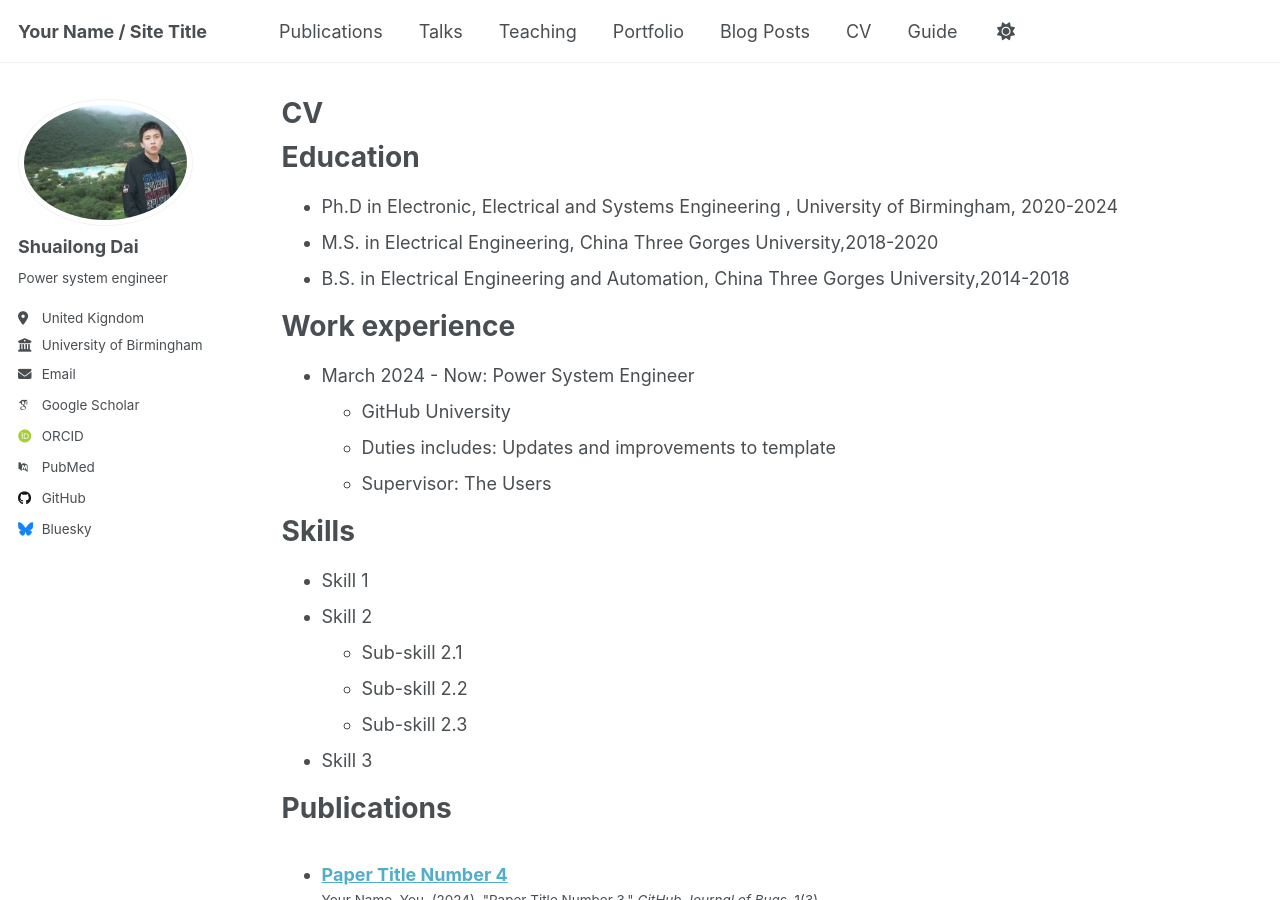
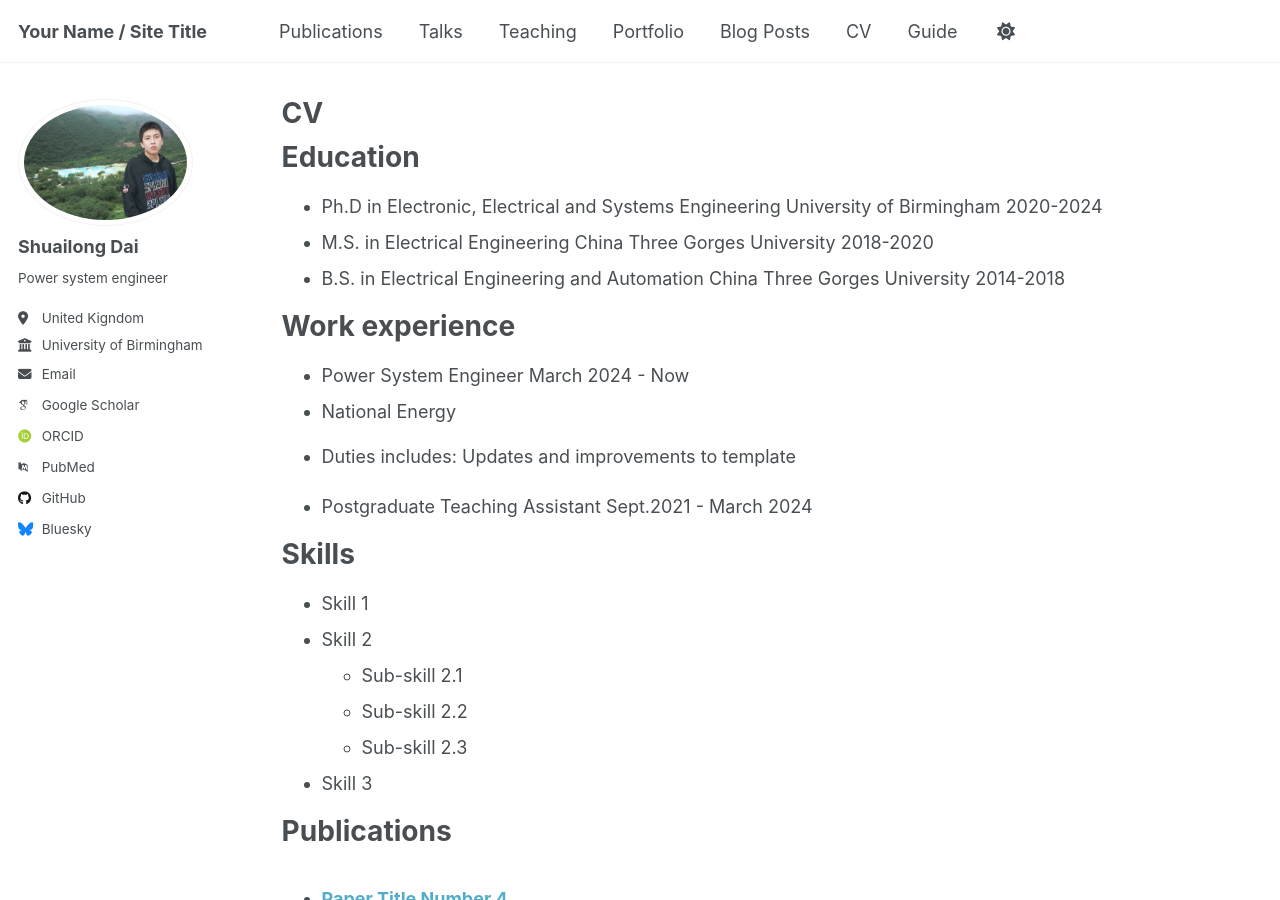
Before and after one commit to ShuailongDai/ShuailongDai.github.io, a Jekyll site: the page built from _pages/cv.md, in a window 1280 px wide and 900 px high. Built offline with Jekyll 4.4.1, drawn with Linux system fonts in a browser that asks for light colours; some web fonts are replaced.

Commit message:
Update cv.md

```diff
--- a/_pages/cv.md
+++ b/_pages/cv.md
@@ -11,16 +11,17 @@ redirect_from:
 
 Education
 ======
-* Ph.D in Electronic, Electrical and Systems Engineering , University of Birmingham, 2020-2024
-* M.S. in Electrical Engineering, China Three Gorges University,2018-2020
-* B.S. in Electrical Engineering and Automation, China Three Gorges University,2014-2018
+* Ph.D in Electronic, Electrical and Systems Engineering  University of Birmingham        2020-2024
+* M.S. in Electrical Engineering                          China Three Gorges University   2018-2020
+* B.S. in Electrical Engineering and Automation           China Three Gorges University   2014-2018
 
 Work experience
 ======
-* March 2024 - Now: Power System Engineer
-  * GitHub University
+*  Power System Engineer              March 2024 - Now
+  * National Energy
   * Duties includes: Updates and improvements to template
-  * Supervisor: The Users
+
+*  Postgraduate Teaching Assistant     Sept.2021 - March 2024
 
 
 
```
